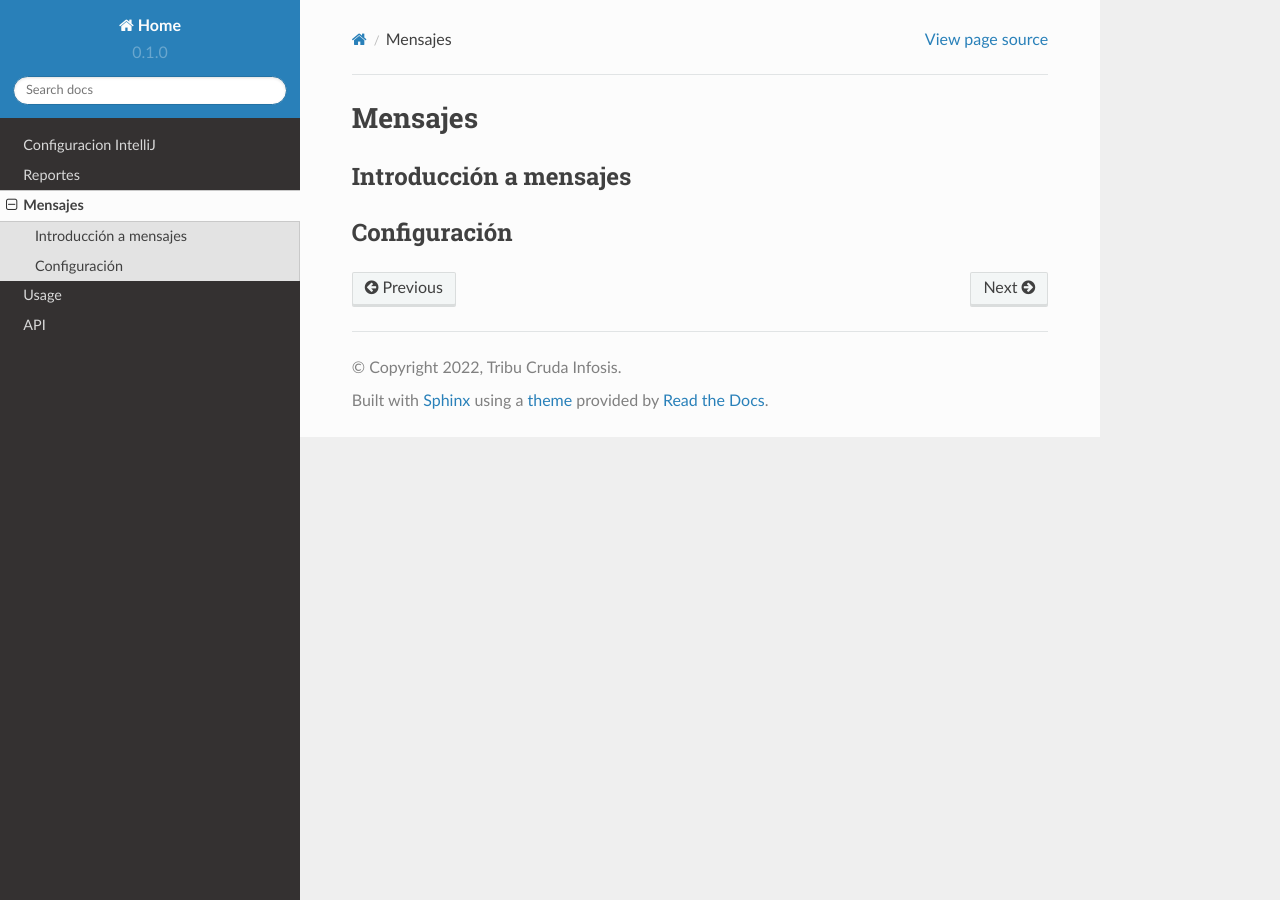
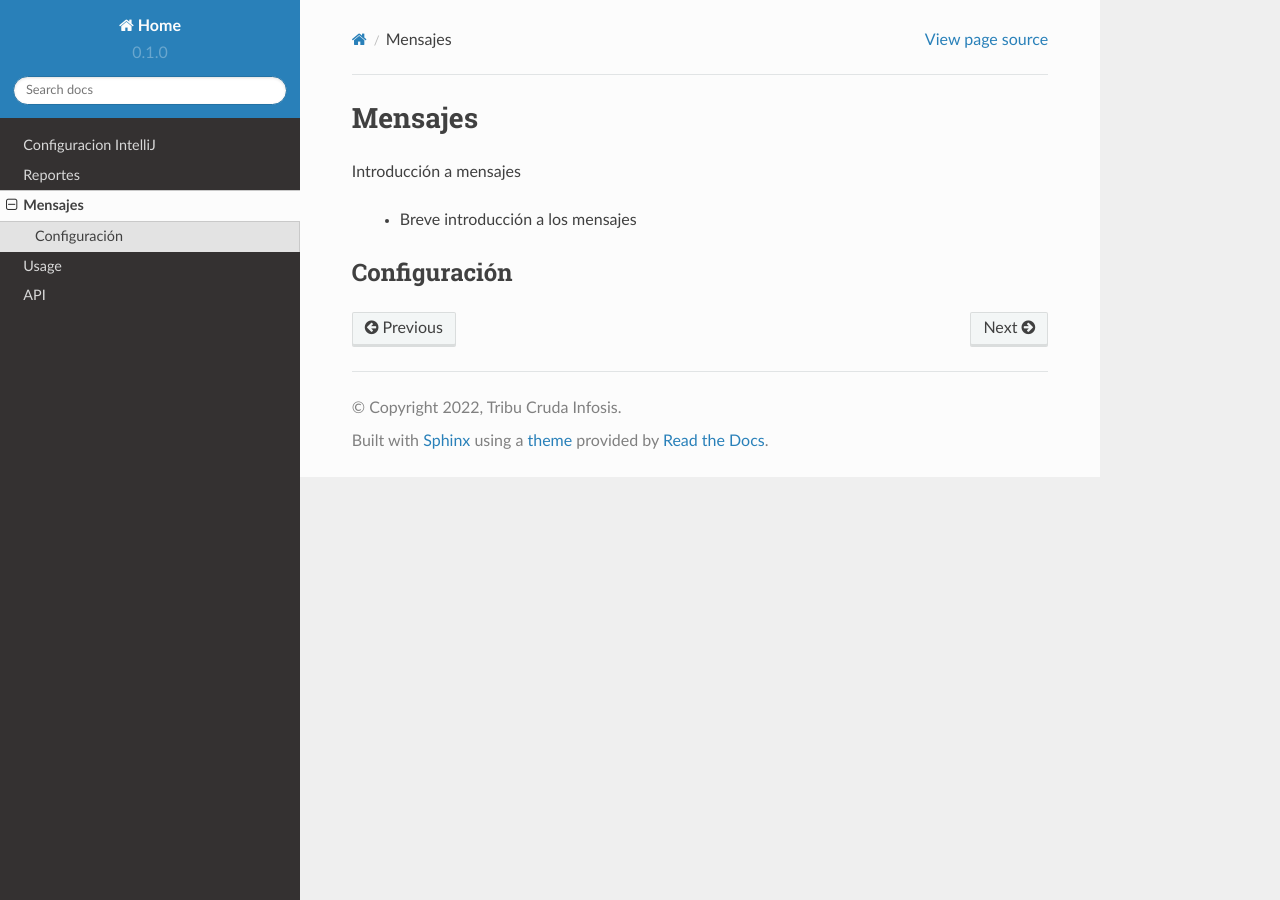
Before and after one commit to D3pp3/test-docs, a Sphinx documentation site: the page built from docs/source/mensajes.rst, in a window 1280 px wide. Built offline with Sphinx 7.4.7 and the Read the Docs theme 2.0.0, drawn with Linux system fonts in a browser that asks for light colours.

Commit message:
Mensajes

```diff
--- a/docs/source/mensajes.rst
+++ b/docs/source/mensajes.rst
@@ -2,6 +2,9 @@ Mensajes
 =====================
 
 Introducción a mensajes
+
+ + Breve introducción a los mensajes
+
 -------------
 Configuración
 -------------
```
